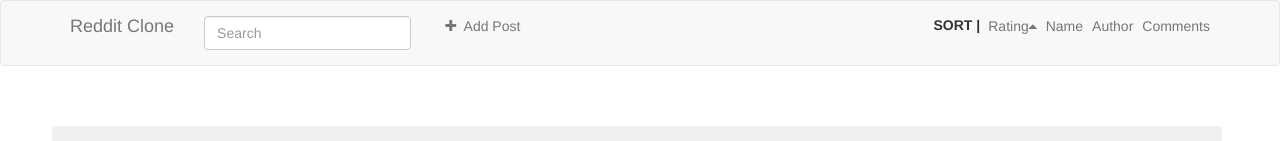
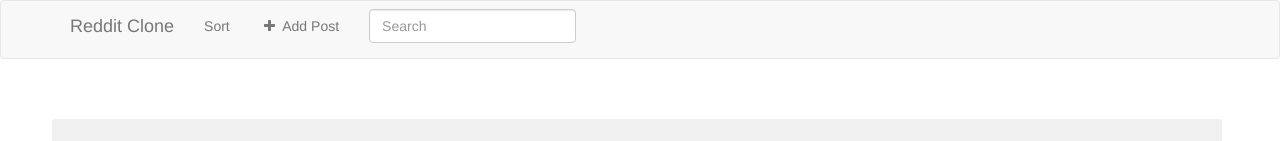
Before and after one commit to ZoeAde/Reddit, a plain HTML site: page index.html in a window 1280 px wide. Shown: the top 141 px of the page. Drawn offline with nearby package versions, Linux system fonts and the light colour scheme.

Commit message:
adding dropdown sort

```diff
--- a/css/main.css
+++ b/css/main.css
@@ -50,3 +50,17 @@ h6 {
 img {
   margin-top: 1em;
 }
+
+.search {
+  margin-top: -0.5em;
+  text-align: right;
+}
+
+h3 {
+  padding-left: 2em;
+  font-size: 1.5em;
+}
+
+.left {
+  text-align: left;
+}
--- a/index.html
+++ b/index.html
@@ -12,27 +12,31 @@
   <body ng-controller="mainController">
     <header>
         <nav class="navbar navbar-default">
-        <div class="container">
+          <div class="container">
             <div class="navbar-header">
-                <a class="navbar-brand">Reddit Clone</a>
+              <a class="navbar-brand" href="">Reddit Clone</a>
             </div>
 
-            <ul class="nav navbar-nav navbar-left">
-                <li><a><input type="text" class="form-control" placeholder="Search" ng-model="search"></a></li>
+            <div class="collapse navbar-collapse left" id="bs-example-navbar-collapse-1">
+              <ul class="nav navbar-nav">
+                <li class="dropdown">
+                <a href="#" class="dropdown-toggle" data-toggle="dropdown" role="button" aria-haspopup="true" aria-expanded="false">Sort</a>
+                  <ul class="dropdown-menu">
+                    <li><a ng-click="sortType = 'votes'; sortReverse = !sortReverse">Rating <span ng-show="sortType == 'votes' && !sortReverse" class="fa fa-caret-down"></span><span ng-show="sortType == 'votes' && sortReverse" class="fa fa-caret-up"></span></a></li>
+                    <li><a ng-click="sortType = 'name'; sortReverse = !sortReverse">Name <span ng-show="sortType == 'name' && !sortReverse" class="fa fa-caret-down"></span><span ng-show="sortType == 'name' && sortReverse" class="fa fa-caret-up"></span></a></li>
+                    <li><a ng-click="sortType = 'author'; sortReverse = !sortReverse">Author <span ng-show="sortType == 'author' && !sortReverse" class="fa fa-caret-down"></span>
+                    <span ng-show="sortType == 'author' && sortReverse" class="fa fa-caret-up"></span></a></li>
+                    <li><a ng-click="sortType = 'comments'; sortReverse = !sortReverse">Comments <span ng-show="sortType == 'comments' && !sortReverse" class="fa fa-caret-down"></span>
+                    <span ng-show="sortType == 'comments' && sortReverse" class="fa fa-caret-up"></span></a></li>
+                  </ul>
+                </li>
                 <li><a ng-click="showme=true"><i class="fa fa-plus"></i> Add Post</a></li>
-            </ul>
-            <ul class="nav navbar-nav navbar-right">
-                <li><h6 class="sort">SORT |</h6></li>
-                <li><a ng-click="sortType = 'votes'; sortReverse = !sortReverse">Rating<span ng-show="sortType == 'votes' && !sortReverse" class="fa fa-caret-down"></span><span ng-show="sortType == 'votes' && sortReverse" class="fa fa-caret-up"></span></a></li>
-                <li><a ng-click="sortType = 'name'; sortReverse = !sortReverse">Name<span ng-show="sortType == 'name' && !sortReverse" class="fa fa-caret-down"></span><span ng-show="sortType == 'name' && sortReverse" class="fa fa-caret-up"></span></a></li>
-                <li><a ng-click="sortType = 'author'; sortReverse = !sortReverse">Author<span ng-show="sortType == 'author' && !sortReverse" class="fa fa-caret-down"></span>
-                <span ng-show="sortType == 'author' && sortReverse" class="fa fa-caret-up"></span></a></li>
-                <li><a ng-click="sortType = 'comments'; sortReverse = !sortReverse">Comments<span ng-show="sortType == 'comments' && !sortReverse" class="fa fa-caret-down"></span>
-                <span ng-show="sortType == 'comments' && sortReverse" class="fa fa-caret-up"></span></a></li>
-            </ul>
-
+                <li class="search"><a><input type="text" class="form-control" placeholder="Search" ng-model="search"></a></li>
+              </ul>
+            </div>
+          </div>
         </div>
-        </nav>
+      </nav>
     </header>
     <div class="container main">
       <div ng-class="newPost" ng-show="showme">
--- a/js/main.js
+++ b/js/main.js
@@ -1,5 +1,4 @@
 // sample angular code
-
 var app = angular.module('myApp', []);
 
 app.controller('mainController', function($scope) {
```
Also changed, not shown: test/index.html (deleted, +0 -18 lines), test/test.js (deleted, +0 -9 lines).
